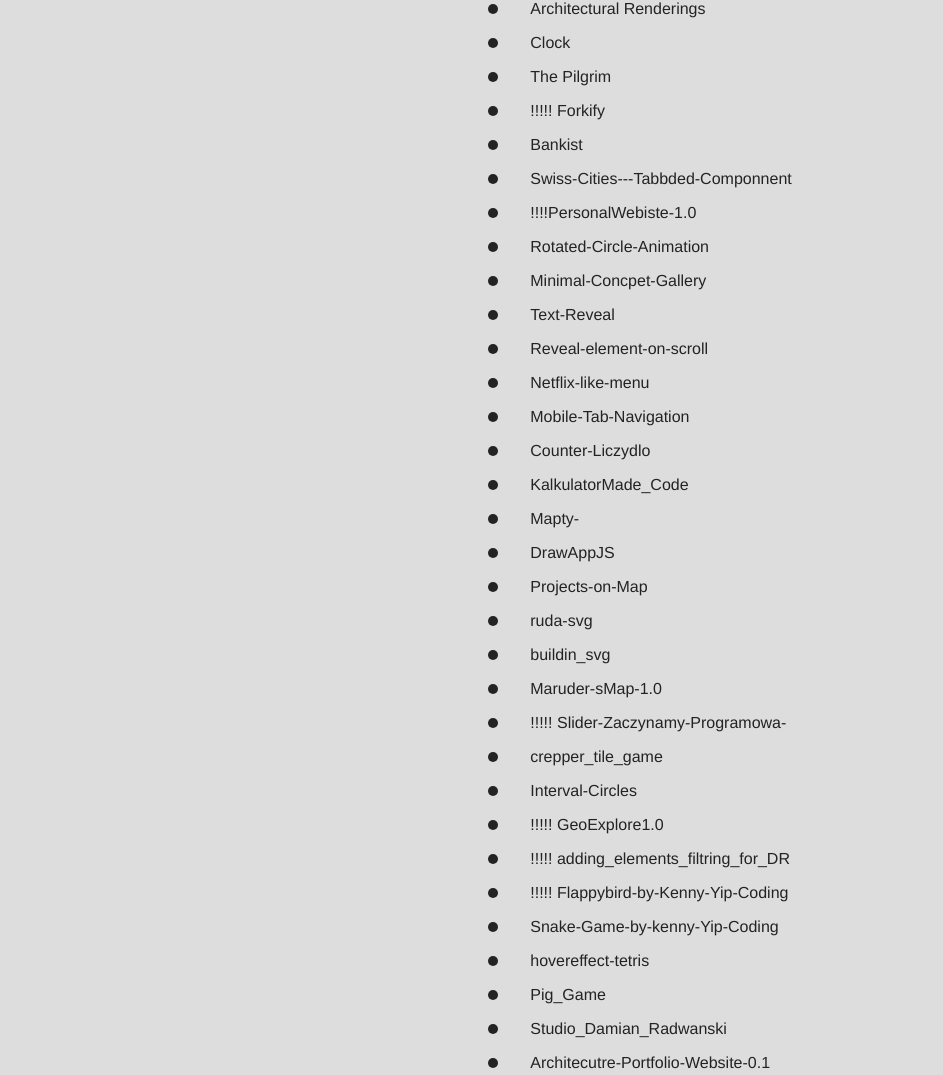
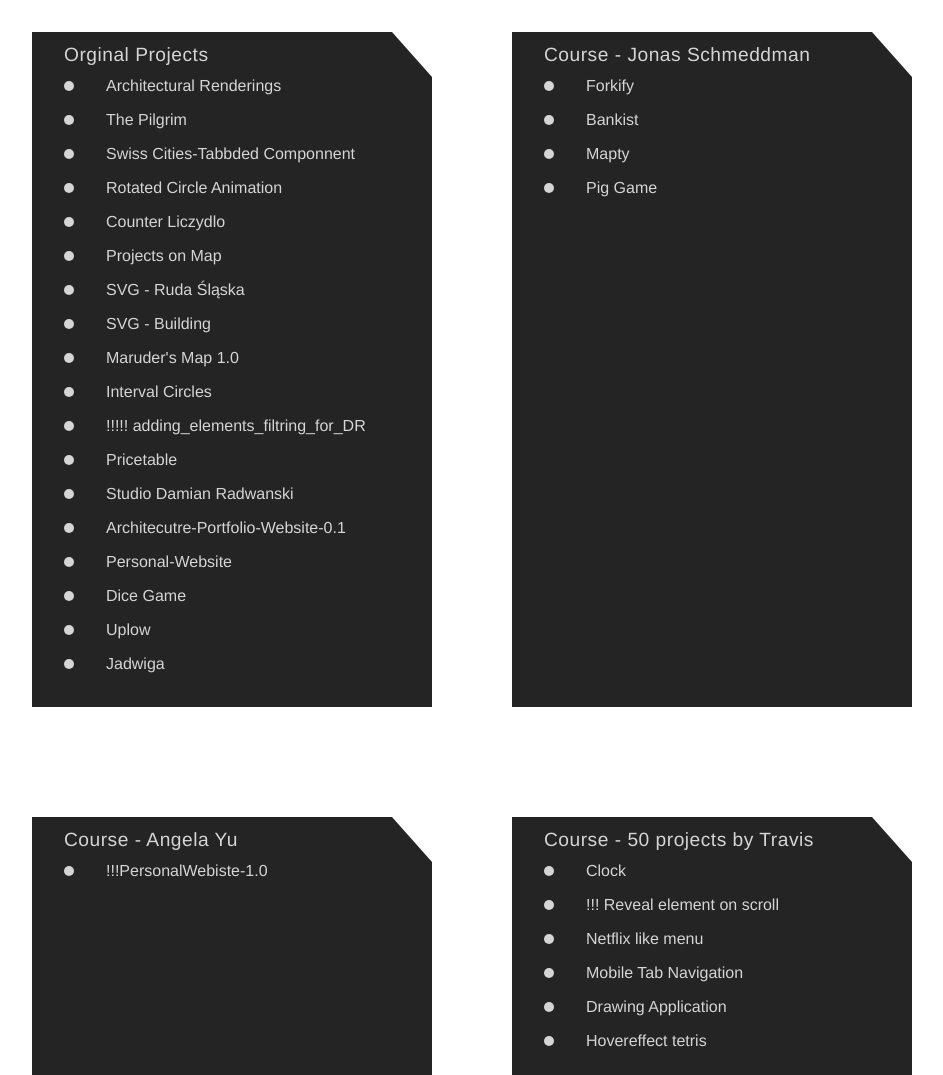
Before and after one commit to MichalWachura/All-Projects, a plain HTML site: page index.html in a window 1280 px wide. Shown: the top 1075 px of the page, without its empty margins (0-943 px from the left). Drawn offline with Linux system fonts and the light colour scheme.

Commit message:
Add files via upload

```diff
--- a/index.html
+++ b/index.html
@@ -9,45 +9,107 @@
 </head>
 <body>
     <div class="projects__container">
+        <div class="category__tile">
+            <div class="category__title">Orginal Projects</div>
+            <div class="category__title__tail"></div>
+            <div class="category__projects">
                 <div class="project__card"><div class="project__bullet"></div><a href="https://michalwachura.github.io/Web-Image-of-Architecture-/" class="project__link"target="_blank">Architectural Renderings</a></div>
-        <div class="project__card"><div class="project__bullet"></div><a href=" https://michalwachura.github.io/clock/" class="project__link"target="_blank">Clock</a></div>
                 <div class="project__card"><div class="project__bullet"></div><a href="https://michalwachura.github.io/The-Pilgrim/" class="project__link"target="_blank">The Pilgrim</a></div>
-        <div class="project__card"><div class="project__bullet"></div><a href="" class="project__link"target="_blank">!!!!! Forkify</a></div>
-        <div class="project__card"><div class="project__bullet"></div><a href="https://michalwachura.github.io/Bankist-Website/" class="project__link"target="_blank">Bankist</a></div>
-        <div class="project__card"><div class="project__bullet"></div><a href="https://michalwachura.github.io/Swiss-Cities---Tabbded-Componnent/" class="project__link"target="_blank">Swiss-Cities---Tabbded-Componnent</a></div>
-        <div class="project__card"><div class="project__bullet"></div><a href="" class="project__link"target="_blank"> !!!!PersonalWebiste-1.0</a></div>
-        <div class="project__card"><div class="project__bullet"></div><a href="https://michalwachura.github.io/Rotated-Circle-Animation/" class="project__link"target="_blank">Rotated-Circle-Animation</a></div>
-        <div class="project__card"><div class="project__bullet"></div><a href="https://michalwachura.github.io/Minimal-Concpet-Gallery/" class="project__link"target="_blank">Minimal-Concpet-Gallery</a></div>
-        <div class="project__card"><div class="project__bullet"></div><a href="https://michalwachura.github.io/Text-Reveal/" class="project__link"target="_blank">Text-Reveal</a></div>
-        <div class="project__card"><div class="project__bullet"></div><a href="" class="project__link"target="_blank">Reveal-element-on-scroll</a></div>
-        <div class="project__card"><div class="project__bullet"></div><a href="https://michalwachura.github.io/Netflix-like-menu/" class="project__link"target="_blank">Netflix-like-menu</a></div>
-        <div class="project__card"><div class="project__bullet"></div><a href="https://michalwachura.github.io/Mobile-Tab-Navigation/" class="project__link"target="_blank">Mobile-Tab-Navigation</a></div>
-        <div class="project__card"><div class="project__bullet"></div><a href="https://michalwachura.github.io/Counter-Liczydlo/" class="project__link"target="_blank">Counter-Liczydlo</a></div>
-        <div class="project__card"><div class="project__bullet"></div><a href="https://michalwachura.github.io/KalkulatorMade_Code/" class="project__link"target="_blank">KalkulatorMade_Code</a></div>
-
-        <div class="project__card"><div class="project__bullet"></div><a href="https://michalwachura.github.io/Mapty-/" class="project__link"target="_blank">Mapty-</a></div>
-        <div class="project__card"><div class="project__bullet"></div><a href="https://michalwachura.github.io/DrawAppJS/" class="project__link"target="_blank">DrawAppJS</a></div>
-        <div class="project__card"><div class="project__bullet"></div><a href="https://michalwachura.github.io/Projects-on-Map/" class="project__link"target="_blank">Projects-on-Map</a></div>
-        <div class="project__card"><div class="project__bullet"></div><a href="https://michalwachura.github.io/ruda-svg/" class="project__link"target="_blank">ruda-svg</a></div>
-        <div class="project__card"><div class="project__bullet"></div><a href="https://michalwachura.github.io/buildin_svg/" class="project__link"target="_blank">buildin_svg</a></div>
-        <div class="project__card"><div class="project__bullet"></div><a href="https://michalwachura.github.io/Maruder-sMap-1.0/" class="project__link"target="_blank">Maruder-sMap-1.0</a></div>
-        <div class="project__card"><div class="project__bullet"></div><a href="" class="project__link"target="_blank">!!!!! Slider-Zaczynamy-Programowa-</a></div>
-        <div class="project__card"><div class="project__bullet"></div><a href="https://michalwachura.github.io/crepper_tile_game/" class="project__link"target="_blank">crepper_tile_game</a></div>
-        <div class="project__card"><div class="project__bullet"></div><a href="https://michalwachura.github.io/Interval-Circles/" class="project__link"target="_blank">Interval-Circles</a></div>
-        <div class="project__card"><div class="project__bullet"></div><a href="" class="project__link"target="_blank">!!!!! GeoExplore1.0</a></div>
+                <div class="project__card"><div class="project__bullet"></div><a href="https://michalwachura.github.io/Swiss-Cities---Tabbded-Componnent/" class="project__link"target="_blank">Swiss Cities-Tabbded Componnent</a></div>
+                <div class="project__card"><div class="project__bullet"></div><a href="https://michalwachura.github.io/Rotated-Circle-Animation/" class="project__link"target="_blank">Rotated Circle Animation</a></div>
+                <div class="project__card"><div class="project__bullet"></div><a href="https://michalwachura.github.io/Counter-Liczydlo/" class="project__link"target="_blank">Counter Liczydlo</a></div>
+                <div class="project__card"><div class="project__bullet"></div><a href="https://michalwachura.github.io/Projects-on-Map/" class="project__link"target="_blank">Projects on Map</a></div>
+                <div class="project__card"><div class="project__bullet"></div><a href="https://michalwachura.github.io/ruda-svg/" class="project__link"target="_blank">SVG - Ruda Śląska</a></div>
+                <div class="project__card"><div class="project__bullet"></div><a href="https://michalwachura.github.io/buildin_svg/" class="project__link"target="_blank">SVG - Building</a></div>
+                <div class="project__card"><div class="project__bullet"></div><a href="https://michalwachura.github.io/Maruder-sMap-1.0/" class="project__link"target="_blank">Maruder's Map 1.0</a></div>
+                <div class="project__card"><div class="project__bullet"></div><a href="https://michalwachura.github.io/Interval-Circles/" class="project__link"target="_blank">Interval Circles</a></div>
                 <div class="project__card"><div class="project__bullet"></div><a href="" class="project__link"target="_blank">!!!!! adding_elements_filtring_for_DR</a></div>
-        <div class="project__card"><div class="project__bullet"></div><a href="" class="project__link"target="_blank">!!!!! Flappybird-by-Kenny-Yip-Coding</a></div>
-        <div class="project__card"><div class="project__bullet"></div><a href="https://michalwachura.github.io/Snake-Game-by-kenny-Yip-Coding/" class="project__link"target="_blank">Snake-Game-by-kenny-Yip-Coding</a></div>
-        <div class="project__card"><div class="project__bullet"></div><a href="https://michalwachura.github.io/hovereffect-tetris/" class="project__link"target="_blank">hovereffect-tetris</a></div>
-        <div class="project__card"><div class="project__bullet"></div><a href="https://michalwachura.github.io/Pig_Game/" class="project__link"target="_blank">Pig_Game</a></div>
-        <div class="project__card"><div class="project__bullet"></div><a href="https://michalwachura.github.io/Studio_Damian_Radwanski/" class="project__link"target="_blank">Studio_Damian_Radwanski</a></div>
+                <div class="project__card"><div class="project__bullet"></div><a href="https://michalwachura.github.io/Pricetable/" class="project__link"target="_blank">Pricetable</a></div>
+                <div class="project__card"><div class="project__bullet"></div><a href="https://michalwachura.github.io/Studio_Damian_Radwanski/" class="project__link"target="_blank">Studio Damian Radwanski</a></div>
                 <div class="project__card"><div class="project__bullet"></div><a href="https://www.michalwachura.com/" class="project__link"target="_blank">Architecutre-Portfolio-Website-0.1</a></div>
                 <div class="project__card"><div class="project__bullet"></div><a href="https://michalwachura.github.io/Personal-Website/#" class="project__link"target="_blank">Personal-Website</a></div>
-        <div class="project__card"><div class="project__bullet"></div><a href="https://michalwachura.github.io/-dice-game-/" class="project__link"target="_blank">-dice-game-</a></div>
+                <div class="project__card"><div class="project__bullet"></div><a href="https://michalwachura.github.io/-dice-game-/" class="project__link"target="_blank">Dice Game</a></div>
                 <div class="project__card"><div class="project__bullet"></div><a href=" https://michalwachura.github.io/Uplow/" class="project__link"target="_blank">Uplow</a></div>
-        <div class="project__card"><div class="project__bullet"></div><a href="https://michalwachura.github.io/Pricetable/" class="project__link"target="_blank">Pricetable</a></div>
                 <div class="project__card"><div class="project__bullet"></div><a href="https://michalwachura.github.io/Jadwiga/" class="project__link"target="_blank">Jadwiga</a></div>
+            </div>
+        </div>
+        <div class="category__tile">
+            <div class="category__title">Course - Jonas Schmeddman</div>
+            <div class="category__title__tail"></div>
+            <div class="category__projects">
+                <div class="project__card"><div class="project__bullet"></div><a href="" class="project__link"target="_blank">Forkify</a></div>
+                <div class="project__card"><div class="project__bullet"></div><a href="https://michalwachura.github.io/Bankist-Website/" class="project__link"target="_blank">Bankist</a></div>
+                <div class="project__card"><div class="project__bullet"></div><a href="https://michalwachura.github.io/Mapty-/" class="project__link"target="_blank">Mapty</a></div>
+                <div class="project__card"><div class="project__bullet"></div><a href="https://michalwachura.github.io/Pig_Game/" class="project__link"target="_blank">Pig Game</a></div>
+            </div>
+        </div>
+        <div class="category__tile">
+            <div class="category__title">Course - Angela Yu</div>
+            <div class="category__title__tail"></div>
+            <div class="category__projects">
+                <div class="project__card"><div class="project__bullet"></div><a href="" class="project__link"target="_blank">!!!PersonalWebiste-1.0</a></div>
+            </div>
+        </div>
+        <div class="category__tile">
+            <div class="category__title">Course - 50 projects by Travis</div>
+            <div class="category__title__tail"></div>
+            <div class="category__projects">
+                <div class="project__card"><div class="project__bullet"></div><a href=" https://michalwachura.github.io/clock/" class="project__link"target="_blank">Clock</a></div>
+                <div class="project__card"><div class="project__bullet"></div><a href="" class="project__link"target="_blank">!!! Reveal element on scroll</a></div>
+                <div class="project__card"><div class="project__bullet"></div><a href="https://michalwachura.github.io/Netflix-like-menu/" class="project__link"target="_blank">Netflix like menu</a></div>
+                <div class="project__card"><div class="project__bullet"></div><a href="https://michalwachura.github.io/Mobile-Tab-Navigation/" class="project__link"target="_blank">Mobile Tab Navigation</a></div>
+                <div class="project__card"><div class="project__bullet"></div><a href="https://michalwachura.github.io/DrawAppJS/" class="project__link"target="_blank">Drawing Application</a></div>
+                <div class="project__card"><div class="project__bullet"></div><a href="https://michalwachura.github.io/hovereffect-tetris/" class="project__link"target="_blank">Hovereffect tetris</a></div>
 
+            </div>
+        </div>
+        <div class="category__tile">
+            <div class="category__title">THREE.JS</div>
+            <div class="category__title__tail"></div>
+            <div class="category__projects">
+                <div class="project__card"><div class="project__bullet"></div><a href="" class="project__link"target="_blank">!!!!! GeoExplore1.0</a></div>
+            </div>
+        </div>
+        <div class="category__tile">
+            <div class="category__title">YT - Conor Bailey</div>
+            <div class="category__title__tail"></div>
+            <div class="category__projects">
+                <div class="project__card"><div class="project__bullet"></div><a href="https://michalwachura.github.io/Minimal-Concpet-Gallery/" class="project__link"target="_blank">Minimal-Concpet-Gallery</a></div>
+            </div>
+        </div>
+        <div class="category__tile">
+            <div class="category__title">YT - KennyYipCoding</div>
+            <div class="category__title__tail"></div>
+            <div class="category__projects">
+                <div class="project__card"><div class="project__bullet"></div><a href="" class="project__link"target="_blank">!!!!! Flappybird by </a></div>
+                <div class="project__card"><div class="project__bullet"></div><a href="https://michalwachura.github.io/Snake-Game-by-kenny-Yip-Coding/" class="project__link"target="_blank">Snake Game</a></div>
+            </div>
+        </div>
+        <div class="category__tile">
+            <div class="category__title">YT - Brocode</div>
+            <div class="category__title__tail"></div>
+            <div class="category__projects"></div>
+        </div>
+        <div class="category__tile">
+            <div class="category__title">YT - ED</div>
+            <div class="category__title__tail"></div>
+            <div class="category__projects"></div>
+        </div>
+        <div class="category__tile">
+            <div class="category__title">YT - Zaczynamy Programować</div>
+            <div class="category__title__tail"></div>
+            <div class="category__projects">
+                <div class="project__card"><div class="project__bullet"></div><a href="" class="project__link"target="_blank">!!!!! Slider-Zaczynamy-Programowa-</a></div>
+                <div class="project__card"><div class="project__bullet"></div><a href="https://michalwachura.github.io/crepper_tile_game/" class="project__link"target="_blank">Crepper Tile Game</a></div>
+            </div>
+        </div>
+        <div class="category__tile">
+            <div class="category__title">YT - Made Code</div>
+            <div class="category__title__tail"></div>
+            <div class="category__projects">
+                <div class="project__card"><div class="project__bullet"></div><a href="https://michalwachura.github.io/KalkulatorMade_Code/" class="project__link"target="_blank">Calculator</a></div>
+            </div>
+        </div>
      </div>
     <script src="app.js"></script>
 </body>
--- a/style.css
+++ b/style.css
@@ -2,6 +2,13 @@
 
 *{
     box-sizing: border-box;
+}
+
+:root{
+    --1_color:#ffffffce;
+    --2_color:#242424;
+    --3_color:#111111;
+
 }
 
 body{
@@ -9,17 +16,62 @@
     margin: 0;
     display: flex;
     flex-direction: column;
-    align-items: center;
-    justify-content: center;
+    /* align-items: center; */
+    /* justify-content: center; */
+    background-color: var(--1_color);
+
+}
+.projects__container{
+    padding-top: 2rem;
+    padding-left: 2rem;
 
 
-    background-color: rgb(221, 221, 221);
+    height: auto;
+    display: flex;
+    gap:5rem;
+    flex-wrap: wrap;
+
+
 }
+.category__tile{
+    position: relative;
+    width: 400px;
+    height: 625px;
+    margin-bottom: 5rem;
+    padding-bottom: 2rem;
 
+}
+.category__title{
+    position:absolute;;
+    width:360px;
+    height:45px;
+    background-color: var(--2_color);
+    color: var(--1_color);
+    display: flex;
+    align-items: center;
+    padding-left: 2rem;
+    font-size: larger;
+    letter-spacing: 0.5px;
+}
+.category__title__tail{
+    height:0px;
+    width:0px;
+    position:absolute;
+    left:360px;
+    border-bottom: 45px solid var(--2_color);
+    border-right:40px solid transparent;
+}
+.category__projects{
+    position:absolute;
+    top:45px;
+    width: 400px;
+    height:630px ;
+    background-color: var(--2_color);
+
+}
 .project__card{
 
-
-    /* background-color: black; */
+    padding-left: 2rem;
     display: flex;
     justify-content: flex-start;
     align-items: center;
@@ -28,14 +80,14 @@
 }
 .project__link{
     text-decoration: none;
-    color: rgb(36, 35, 35);
+    color: var(--1_color);
 
 }
 
 .project__bullet{
     width: 10px;
     height: 10px;
-    background-color:rgb(36, 35, 35);
+    background-color:var(--1_color);
     margin-right: 2rem;
     border-radius: 50%;
 }
```
Lines whose indentation alone changed are shown as unchanged.
